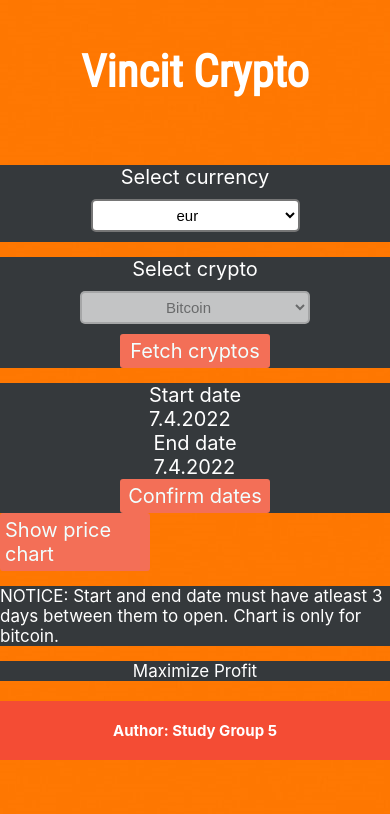
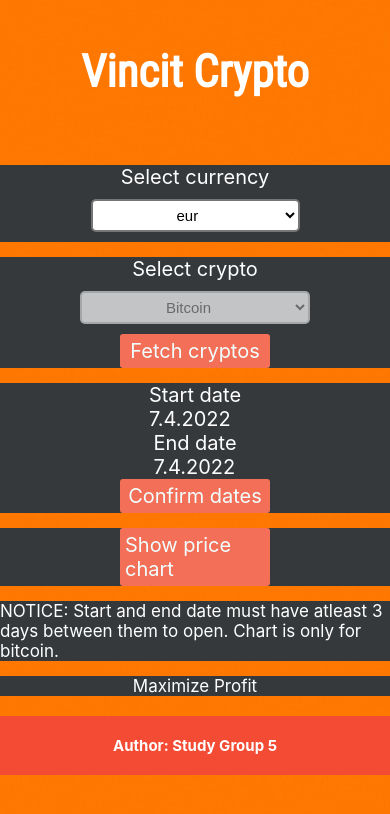
Before and after one commit to DutchDevOfficial/Vincit_Rising_Start_2021, a React Native app: screen / in a window 390 px wide. Shown: the top 814 px of the page. Built offline with nearby package versions, Linux system fonts and the light colour scheme.

Commit message:
fixed button placement

```diff
--- a/App.js
+++ b/App.js
@@ -48,6 +48,7 @@ export default function App() {
           <Text>Bitcoin price Chart</Text>,
           <ChartComponent parentData={parentData} />
         ) : null}
+        <View style={style.container}>
         <Pressable style={style.button} disabled={isDisabled} onPress={() => {
           setShowChart(!showChart);
           showChart ? setButtonText("Show price chart") : setButtonText("Hide price chart");
@@ -57,6 +58,7 @@ export default function App() {
             {buttonText}
           </Text>
         </Pressable>
+        </View>
         <View style={style.container}>
           <Text style={style.text2}>NOTICE: Start and end date must have atleast 3 days between them to open. Chart is only for bitcoin.</Text>
         </View>
```
